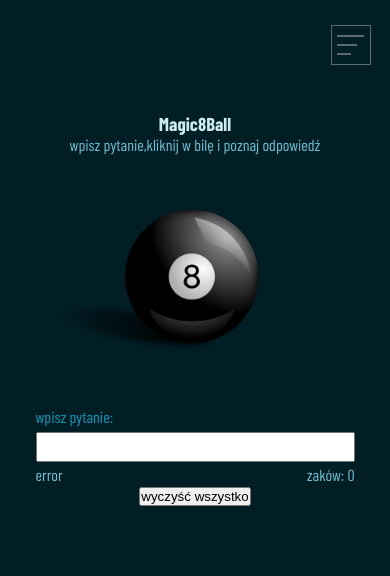
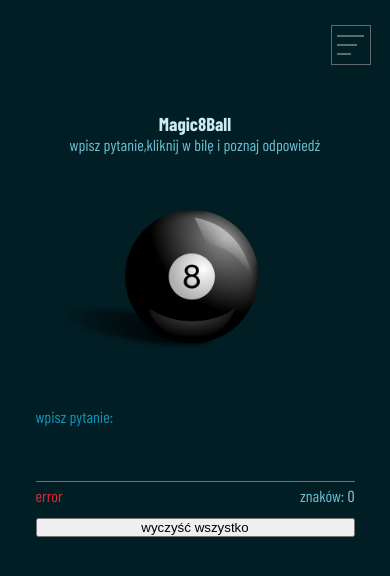
Before and after one commit to Scorpion19702022/SIMPLE_PROJECT_REACT_REDUX, a React (Vite) app: page /Magic8Ball in a window 390 px wide. Shown: the top 576 px of the page. Built offline with nearby package versions, Linux system fonts and the light colour scheme; a web font is replaced by a local one.

Commit message:
added style for mobile

```diff
--- a/src/Components/Magic8Ball/Magic8BallAction.tsx
+++ b/src/Components/Magic8Ball/Magic8BallAction.tsx
@@ -18,7 +18,7 @@ const Magic8BallAction = () => {
 				<div className={styles.box_error_info}>
 					<span className={styles.error}>error</span>
 					<span className={styles.counter_signs}>
-						zaków: <span className={styles.signs}>0</span>
+						znaków: <span className={styles.signs}>0</span>
 					</span>
 				</div>
 			</div>
--- a/src/Components/Magic8Ball/Styles/Magic8BallAction.module.css
+++ b/src/Components/Magic8Ball/Styles/Magic8BallAction.module.css
@@ -121,14 +121,39 @@
 .input {
 	width: 100%;
 	padding: 0.4em 0em;
+	background: none;
+	border: none;
+	border-bottom: 0.04em solid var(--color-color05);
+	font-size: 1.6em;
+	outline: none;
+	color: var(--color-color02);
 }
 
 .box_error_info {
 	width: 100%;
 	padding: 0.2em 0em;
-	color: var(--color-color03);
 	display: flex;
 	justify-content: space-between;
+}
+
+.error {
+	color: var(--color-error);
+	font-weight: 200;
+}
+
+.counter_signs {
+	color: var(--color-color03);
+	font-weight: 200;
+}
+
+.signs {
+	color: var(--color-color02);
+	font-weight: 400;
+}
+
+.btn {
+	width: 100%;
+	margin: 0.8em 0em;
 }
 
 @media (min-width: 1200px) {
```
